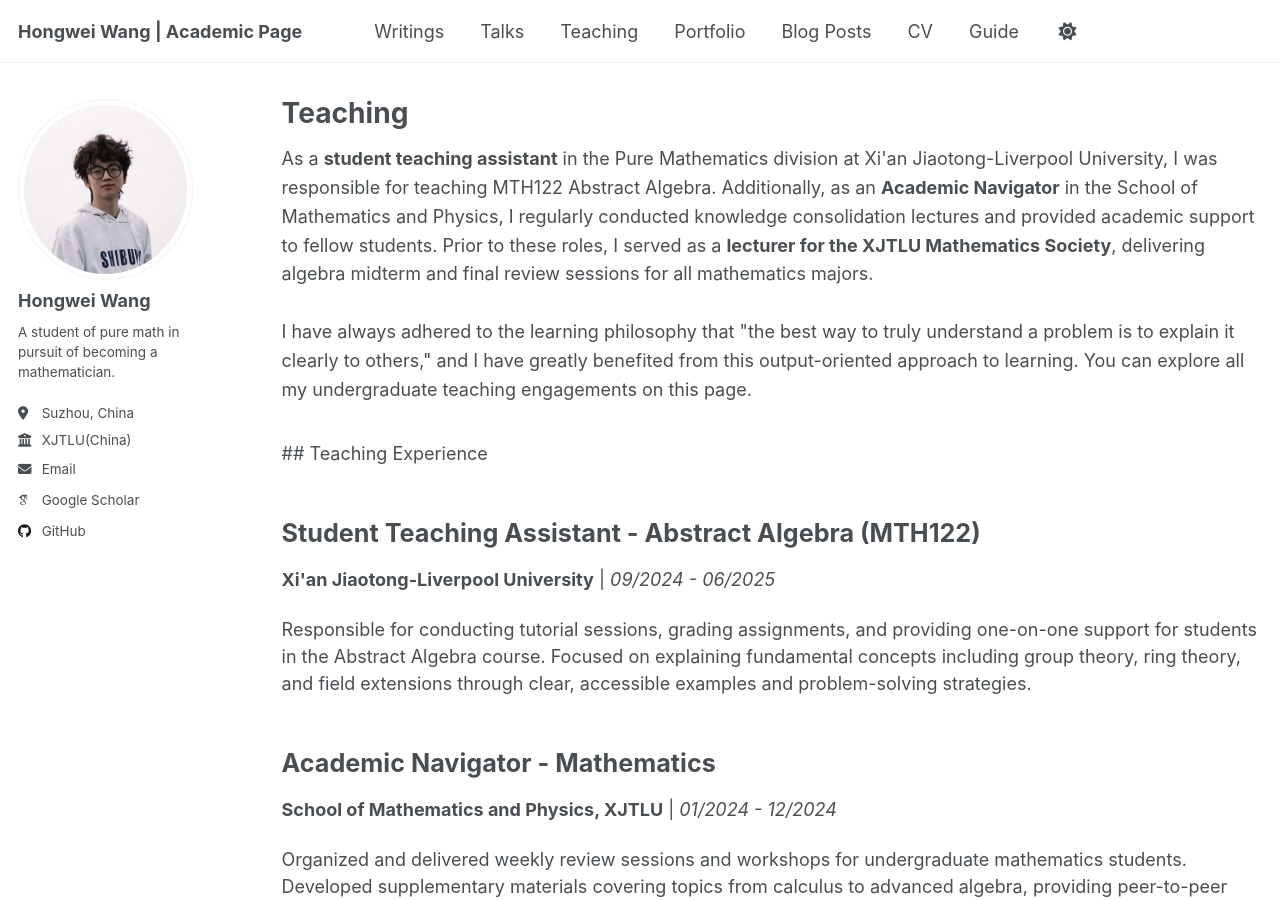
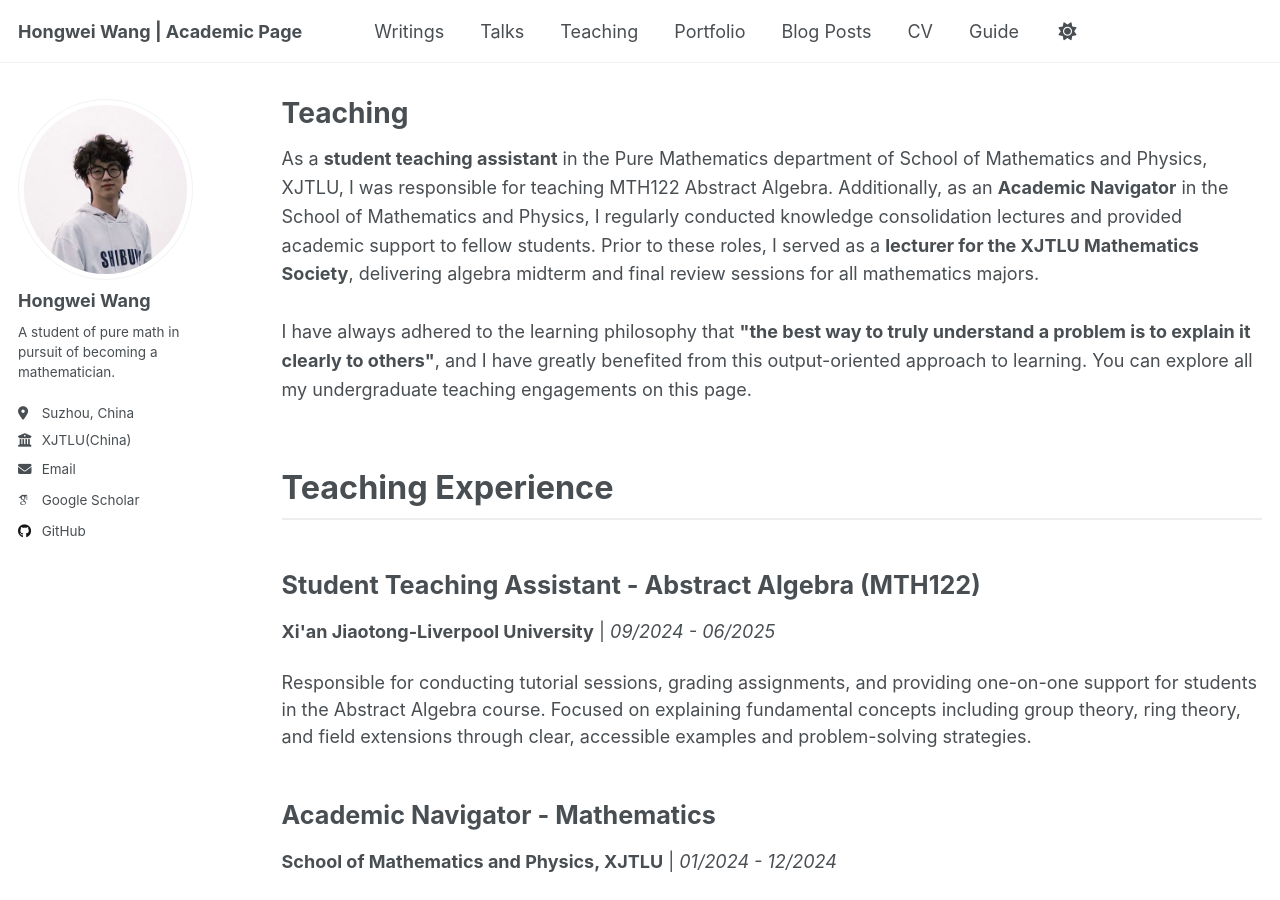
Before and after one commit to WangHongWei-AcademicPage/WangHongWei-AcademicPage.github.io, a Jekyll site: the page built from _pages/teaching.html, in a window 1280 px wide and 900 px high. Built offline with Jekyll 4.4.1, drawn with Linux system fonts in a browser that asks for light colours; some web fonts are replaced; a script that is not in the unit is left out.

Commit message:
Update teaching.html

```diff
--- a/_pages/teaching.html
+++ b/_pages/teaching.html
@@ -5,10 +5,10 @@ permalink: /teaching/
 author_profile: true
 ---
 
-<p style="line-height: 1.6; margin-bottom: 2em;">As a <strong>student teaching assistant</strong> in the Pure Mathematics division at Xi'an Jiaotong-Liverpool University, I was responsible for teaching MTH122 Abstract Algebra. Additionally, as an <strong>Academic Navigator</strong> in the School of Mathematics and Physics, I regularly conducted knowledge consolidation lectures and provided academic support to fellow students. Prior to these roles, I served as a <strong>lecturer for the XJTLU Mathematics Society</strong>, delivering algebra midterm and final review sessions for all mathematics majors.<br><br>
-I have always adhered to the learning philosophy that "the best way to truly understand a problem is to explain it clearly to others," and I have greatly benefited from this output-oriented approach to learning. You can explore all my undergraduate teaching engagements on this page.</p>
+<p style="line-height: 1.6; margin-bottom: 2em;">As a <strong>student teaching assistant</strong> in the Pure Mathematics department of School of Mathematics and Physics, XJTLU, I was responsible for teaching MTH122 Abstract Algebra. Additionally, as an <strong>Academic Navigator</strong> in the School of Mathematics and Physics, I regularly conducted knowledge consolidation lectures and provided academic support to fellow students. Prior to these roles, I served as a <strong>lecturer for the XJTLU Mathematics Society</strong>, delivering algebra midterm and final review sessions for all mathematics majors.<br><br>
+I have always adhered to the learning philosophy that <strong>"the best way to truly understand a problem is to explain it clearly to others"</strong>, and I have greatly benefited from this output-oriented approach to learning. You can explore all my undergraduate teaching engagements on this page.</p>
 
-## Teaching Experience
+<h2 style="font-size: 1.8em; margin-bottom: 1em; border-bottom: 2px solid #eee; padding-bottom: 0.3em;">Teaching Experience</h2>
 
 <div class="publications">
   <div class="publication-item">
```
